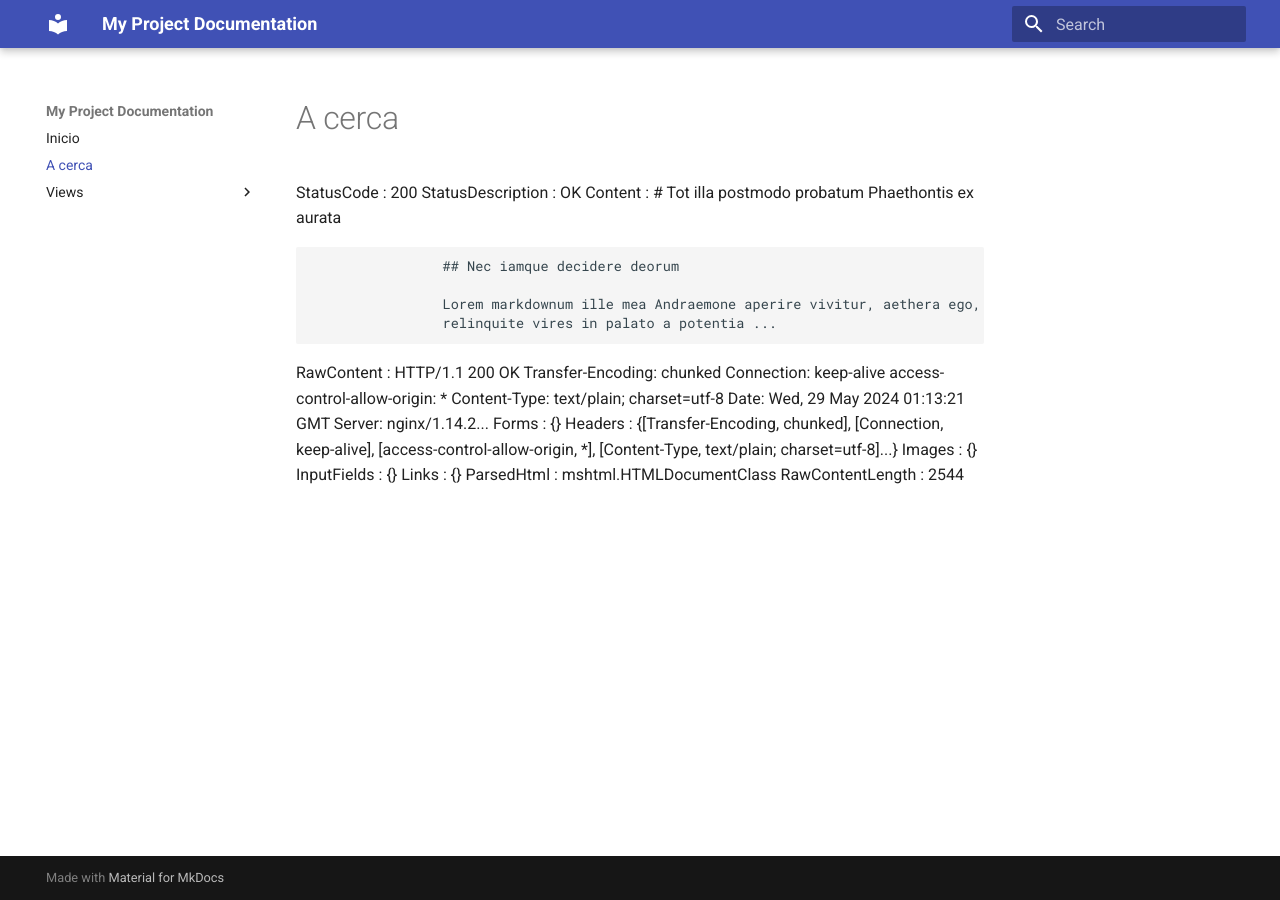
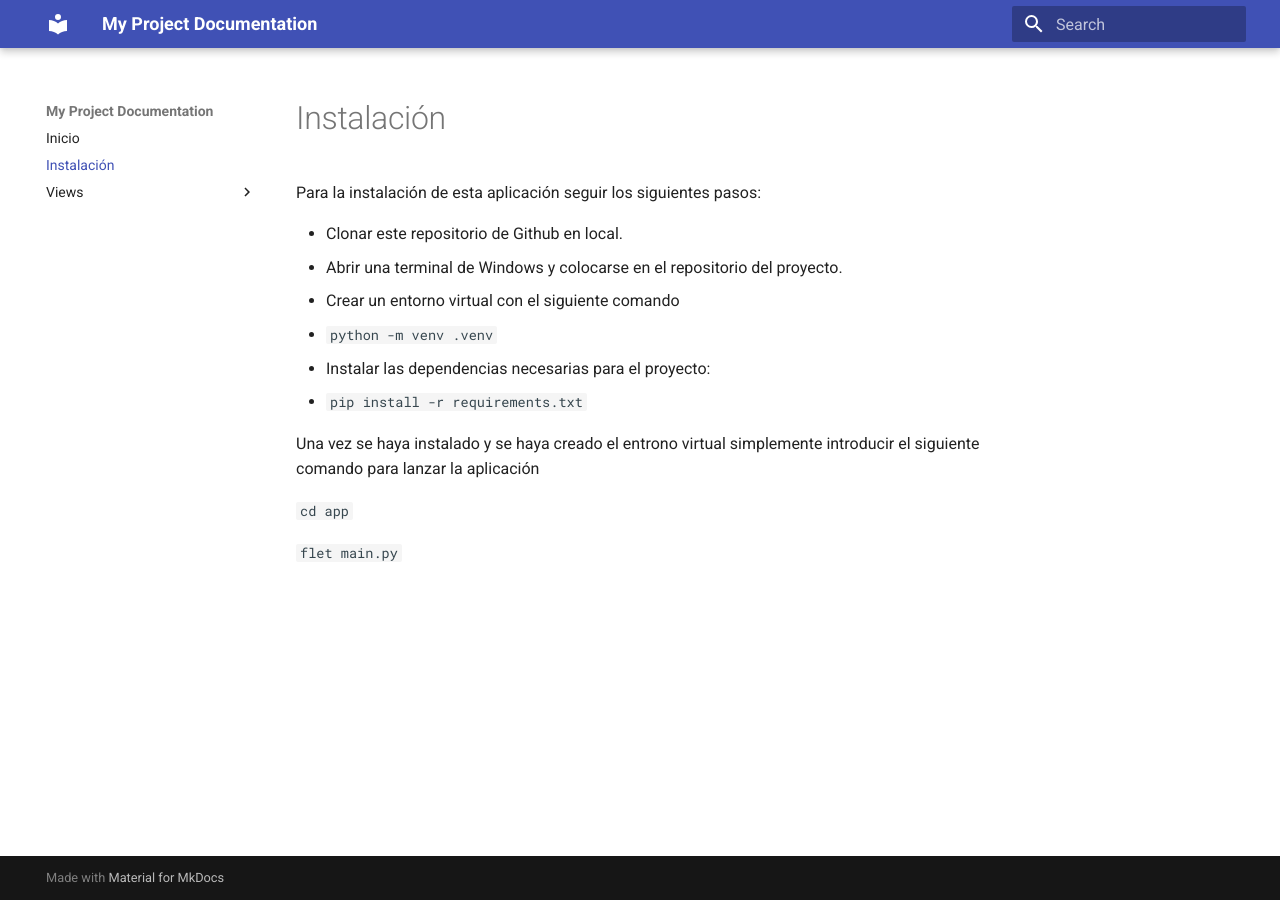
Before and after one commit to alu0101120584/TFG-23-24, an MkDocs documentation site: the page built from docs/about.md, in a window 1280 px wide. Built offline with MkDocs 1.6.1 and Material for MkDocs 9.7.7, drawn with Linux system fonts in a browser that asks for light colours.

Commit message:
Documentación

```diff
--- a/docs/about.md
+++ b/docs/about.md
@@ -1,22 +1,14 @@
-StatusCode        : 200
-StatusDescription : OK
-Content           : # Tot illa postmodo probatum Phaethontis ex aurata
+Para la instalación de esta aplicación seguir los siguientes pasos:
 
-                    ## Nec iamque decidere deorum
+- Clonar este repositorio de Github en local.
+- Abrir una terminal de Windows y colocarse en el repositorio del proyecto.
+- Crear un entorno virtual con el siguiente comando
+  -  `python -m venv .venv`
+- Instalar las dependencias necesarias para el proyecto:
+  - `pip install -r requirements.txt`
 
-                    Lorem markdownum ille mea Andraemone aperire vivitur, aethera ego, erat. Tenui
-                    relinquite vires in palato a potentia ...
-RawContent        : HTTP/1.1 200 OK
-                    Transfer-Encoding: chunked
-                    Connection: keep-alive
-                    access-control-allow-origin: *
-                    Content-Type: text/plain; charset=utf-8
-                    Date: Wed, 29 May 2024 01:13:21 GMT
-                    Server: nginx/1.14.2...
-Forms             : {}
-Headers           : {[Transfer-Encoding, chunked], [Connection, keep-alive], [access-control-allow-origin, *], [Content-Type, text/plain; charset=utf-8]...}
-Images            : {}
-InputFields       : {}
-Links             : {}
-ParsedHtml        : mshtml.HTMLDocumentClass
-RawContentLength  : 2544
+Una vez se haya instalado y se haya creado el entrono virtual simplemente introducir el siguiente comando para lanzar la aplicación
+
+   `cd app`
+
+   `flet main.py`
--- a/mkdocs.yml
+++ b/mkdocs.yml
@@ -1,7 +1,7 @@
 site_name: My Project Documentation
 nav:
   - Inicio: index.md
-  - A cerca: about.md
+  - Instalación: about.md
   - Views:
     - Vista de inicio: index_view.md
     - Vista de administrador: admin_view.md
```
Also changed, not shown: docs/admin_view.md (+1 -0 lines), docs/index.md (+4 -14 lines), docs/index_view.md (+1 -0 lines), docs/results_view.md (+1 -0 lines), docs/user_view.md (+1 -3 lines), 6 other files.
